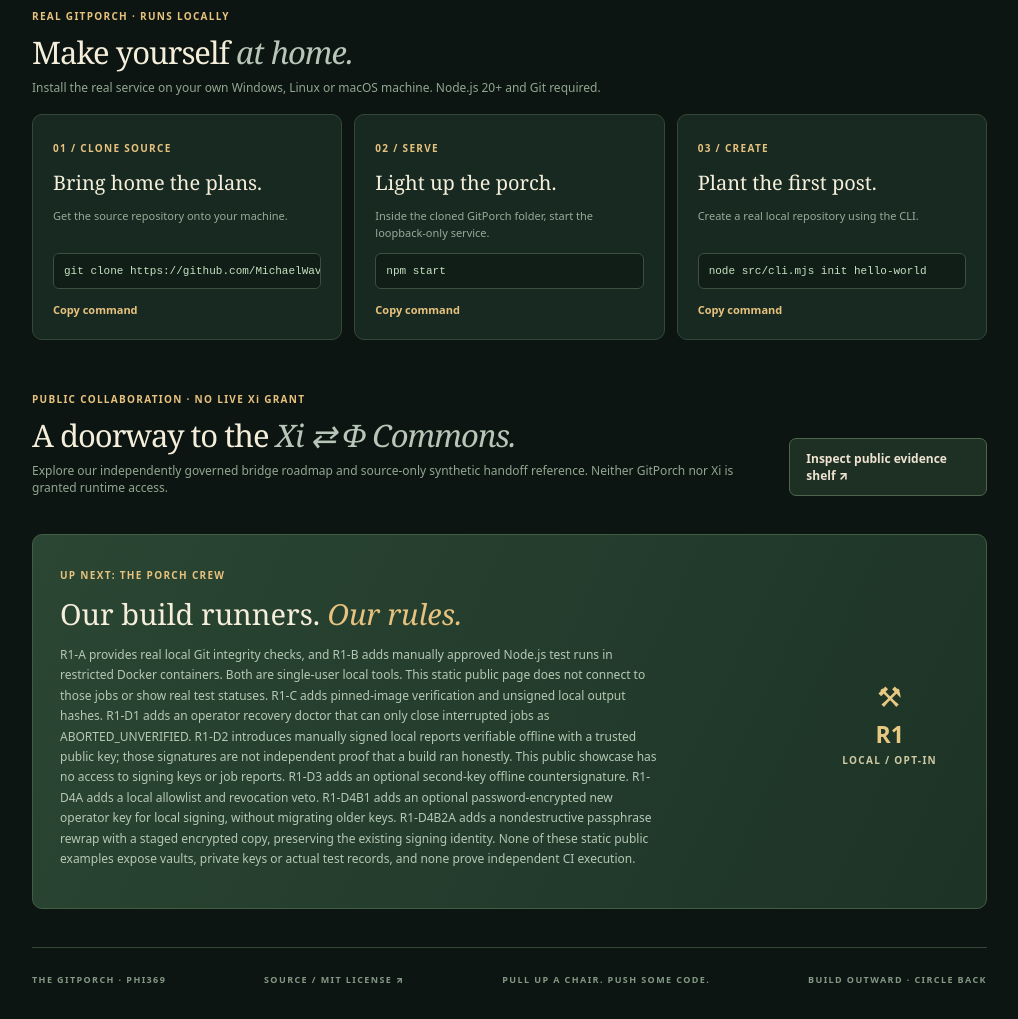
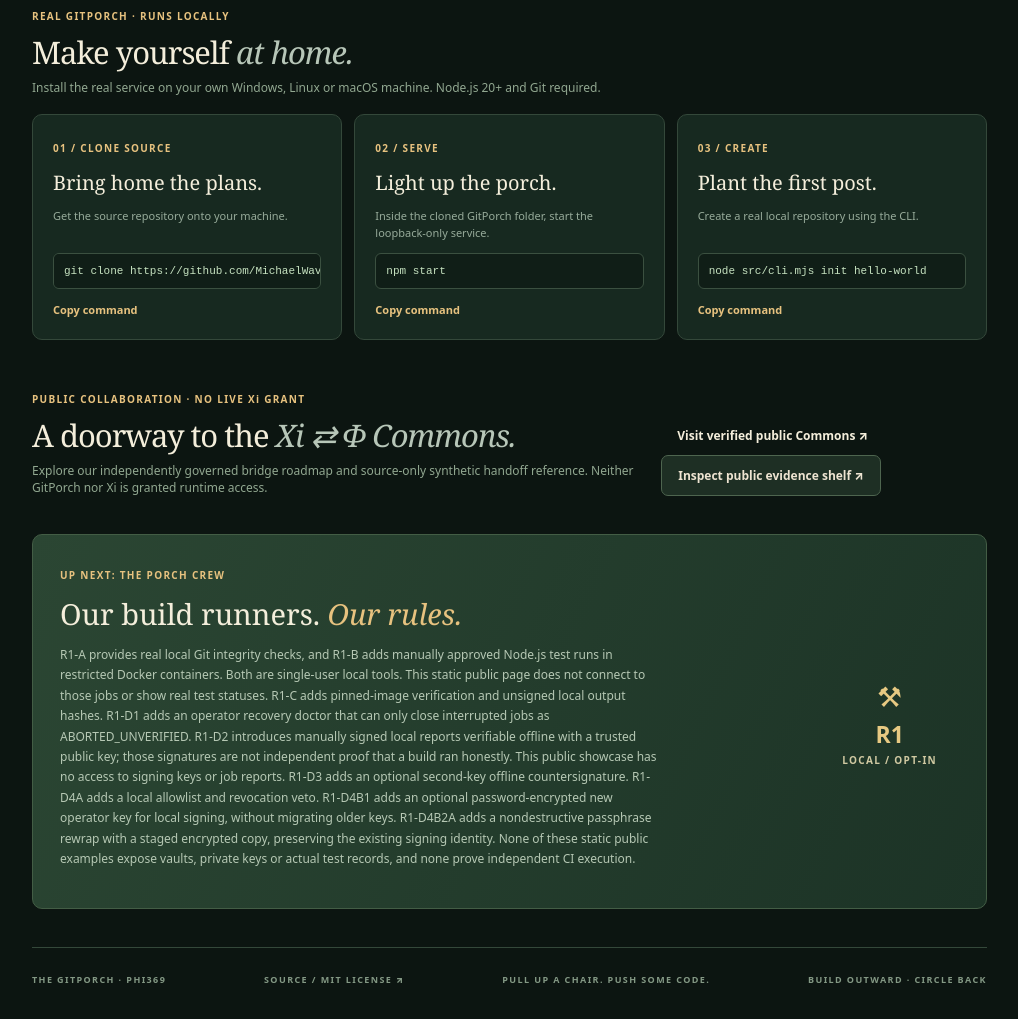
Before and after one commit to MichaelWave369/GitPorch, a website: page docs/index.html in a window 1280 px wide. Shown: the part 2520-3539 px from the top of the page, without its empty margins (253-1271 px from the left). Drawn offline with Linux system fonts and the light colour scheme.

Commit message:
ui(r17.6): place verified Gateway URL directly on GitPorch front page

```diff
--- a/docs/index.html
+++ b/docs/index.html
@@ -66,7 +66,7 @@
 <div class="heading"><div><small>PUBLIC COLLABORATION · NO LIVE Xi GRANT</small>
 <h2>A doorway to the <em>Xi ⇄ Φ Commons.</em></h2>
 <p>Explore our independently governed bridge roadmap and source-only synthetic handoff reference. Neither GitPorch nor Xi is granted runtime access.</p></div>
-<a class="btn outline" href="./xi-bridge-reference.html">Inspect public evidence shelf ↗</a></div>
+<div class="xi-bridge-links"><a class="btn" href="https://michaelwave369.github.io/xi-vessel-bridge/" target="_blank" rel="noopener noreferrer">Visit verified public Commons ↗</a> <a class="btn outline" href="./xi-bridge-reference.html">Inspect public evidence shelf ↗</a></div></div>
 </section>
 <section id="crew" class="crew"><div><small>UP NEXT: THE PORCH CREW</small><h2>Our build runners. <em>Our rules.</em></h2><p>R1-A provides real local Git integrity checks, and R1-B adds manually approved Node.js test runs in restricted Docker containers. Both are single-user local tools. This static public page does not connect to those jobs or show real test statuses. R1-C adds pinned-image verification and unsigned local output hashes. R1-D1 adds an operator recovery doctor that can only close interrupted jobs as ABORTED_UNVERIFIED. R1-D2 introduces manually signed local reports verifiable offline with a trusted public key; those signatures are not independent proof that a build ran honestly. This public showcase has no access to signing keys or job reports. R1-D3 adds an optional second-key offline countersignature. R1-D4A adds a local allowlist and revocation veto. R1-D4B1 adds an optional password-encrypted new operator key for local signing, without migrating older keys. R1-D4B2A adds a nondestructive passphrase rewrap with a staged encrypted copy, preserving the existing signing identity. None of these static public examples expose vaults, private keys or actual test records, and none prove independent CI execution.</p></div><div class="stamp">⚒<strong>R1</strong><small>LOCAL / OPT-IN</small></div></section>
 <footer><span>THE GITPORCH · PHI369</span><a href="https://github.com/MichaelWave369/GitPorch" target="_blank" rel="noopener noreferrer">SOURCE / MIT LICENSE ↗</a><span>PULL UP A CHAIR. PUSH SOME CODE.</span><span>BUILD OUTWARD · CIRCLE BACK</span></footer>
```
